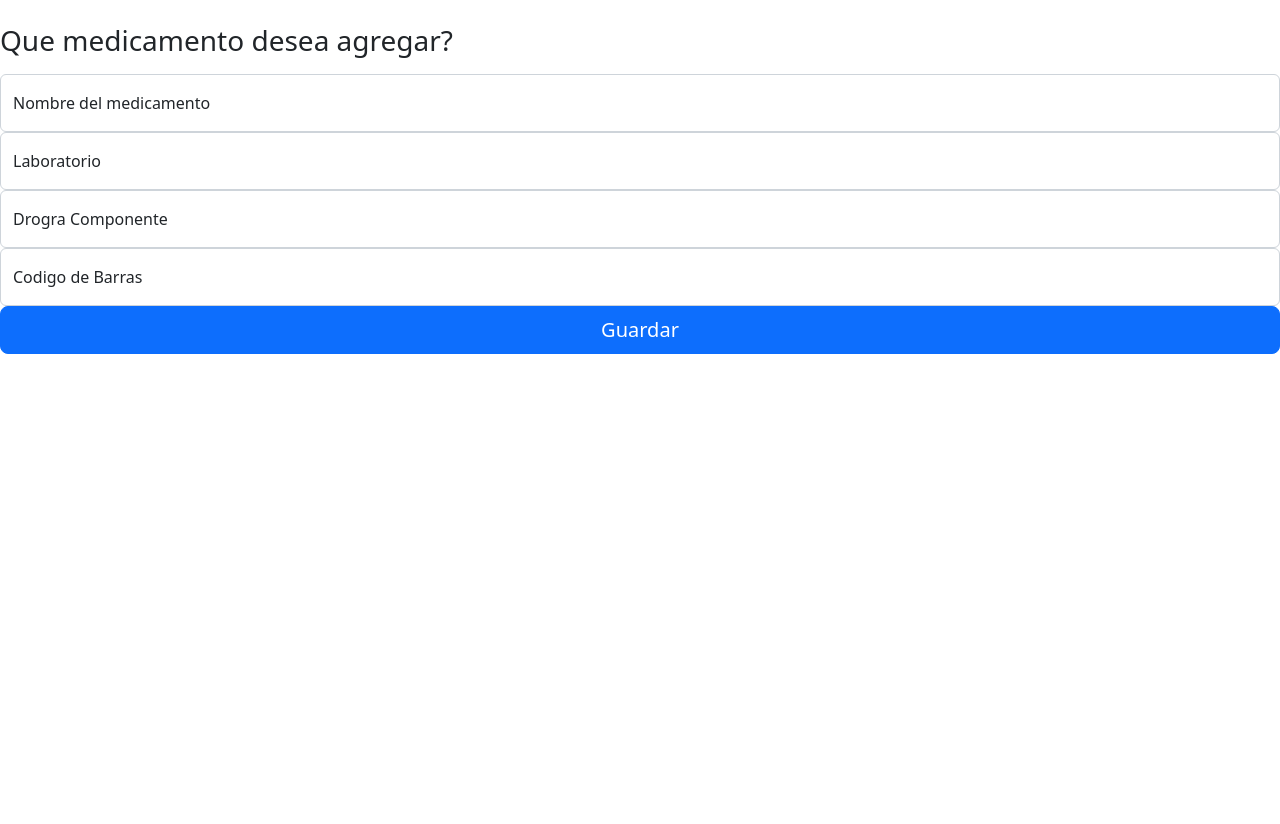
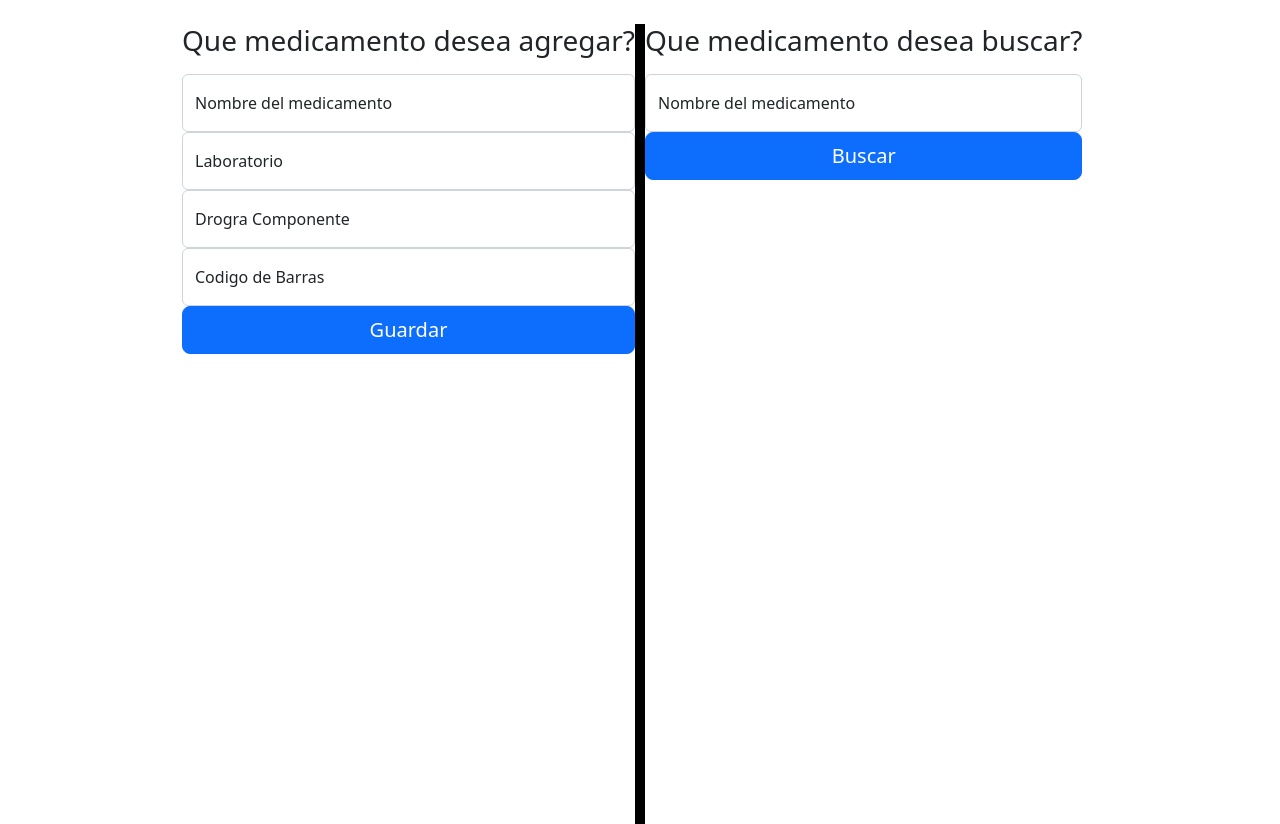
Before and after one commit to nicolas0715/djangoWebProyecto, a Django app: page /medicamentos/ in a window 1280 px wide. Shown: the part 73-897 px from the top of the page. Before the commit the page ends 427 px from the top, so only its background shows below. Run offline with Django 4.2, Linux system fonts and the light colour scheme.

Commit message:
tercer commit, template de medicamentos nueva, otro formato. Parece que arregle el linkeo con los css. Creacion de forms.py, pero parece que no se usa

```diff
--- a/MiPagina/Farmacia/static/css/miestilo.css
+++ b/MiPagina/Farmacia/static/css/miestilo.min.css
@@ -25,3 +25,17 @@
 .buscarMedicamento{
     background-color: green;
 }
+
+.v-line{
+    border-left: thick solid #000;
+    height:100%;
+    left: 50%;
+    position: absolute;
+}
+
+.b-line{
+    border-right: thick solid #000;
+    height:100%;
+    right: 50%;
+    position: absolute;
+}
--- a/MiPagina/Farmacia/template/medicamentos.html
+++ b/MiPagina/Farmacia/template/medicamentos.html
@@ -4,16 +4,19 @@
     <meta charset="UTF-8">
     <meta http-equiv="X-UA-Compatible" content="IE=edge">
     <meta name="viewport" content="width=device-width, initial-scale=1.0">
-    <title>FarmaBarrio | Medicamentos</title>
+    <title>Sucursales</title>
 </head>
+
 {% extends "inicio.html" %}
 
 {% load static %}
 
 {% block header1 %}
 
+
+<link rel="stylesheet" href="{% static 'css/miestilo.min.css'%}">
 <body>
-    <main class="form-signin w-100 m-auto">
+    <div class="b-line">
         <form action="/medicamentos/" method="POST"> {% csrf_token %}
             <h1 class="h3 mb-3 fw-normal">Que medicamento desea agregar? </h1>
             <div class="form-floating">
@@ -25,7 +28,7 @@
                     <label for="floatingPassword">Laboratorio</label>
             </div>
             <div class="form-floating">
-                <input type="text" name= "nombreDrogra"class="form-control" placeholder=" ">
+                <input type="text" name= "nombreDroga"class="form-control" placeholder=" ">
                     <label for="floatingPassword">Drogra Componente</label>
             </div>
             <div class="form-floating">
@@ -34,7 +37,17 @@
             </div>
             <button class="w-100 btn btn-lg btn-primary" type="submit">Guardar</button>
         </form>
-    </main>
+    </div>
+    <div class="v-line">
+        <form action="/medicamentos/" method="GET">
+            <h1 class="h3 mb-3 fw-normal">Que medicamento desea buscar? </h1>
+            <div class="form-floating">
+                <input type="text" name="nombreMedicamento" class="form-control"  placeholder=" " >
+                    <label for="floatingInput">Nombre del medicamento</label>
+            </div>
+            <button class="w-100 btn btn-lg btn-primary" type="submit">Buscar</button>
+        </form>
+    </div>
+    {% endblock %}
 </body>
 </html>
-{% endblock %}
--- a/MiPagina/Farmacia/template/sucursales.html
+++ b/MiPagina/Farmacia/template/sucursales.html
@@ -7,6 +7,6 @@
     <title>Sucursales</title>
 </head>
 <body>
-    Aca iran las sucursales
+    Hola aca van las sucursales
 </body>
 </html>
--- a/MiPagina/Farmacia/urls.py
+++ b/MiPagina/Farmacia/urls.py
@@ -9,4 +9,6 @@ urlpatterns = [
     path('laboratorios/', laboratorios ),
     path('sucursales/', sucursales ),
     path('ofertas/', ofertas ),
+#    path('api_medicamento/', api_medicamento),
+    path('buscar_medicamento/', buscar_medicamento),
 ]
--- a/MiPagina/Farmacia/views.py
+++ b/MiPagina/Farmacia/views.py
@@ -1,5 +1,8 @@
 from django.shortcuts import render
 from Farmacia.models import Medicamento
+from django.http import HttpResponse
+
+#from Farmacia.forms import form_medicamento
 
 # Create your views here.
 
@@ -10,13 +13,41 @@ def medicamentos(request):
     if request.method == "POST":
         medic = Medicamento(
             nombreMarca= request.POST["nombreMedicamento"],
-            drogaComponente= request.POST["nombreDrogra"],
+            drogaComponente= request.POST["nombreDroga"],
             laboratorio= request.POST["nombreLaboratorio"],
             codigoBarra= request.POST["codigoBarra"]
             )
         medic.save()
         return render(request, "inicio.html")
     return render(request, "medicamentos.html")
+
+#def api_medicamento(request):
+#    if request.method == "POST":
+#        formulario = form_medicamento(request.POST)
+#        if formulario.is_valid():
+#            informacion = formulario.cleaned_data
+#            medic = Medicamento(
+#                nombreMarca= informacion["nombreMedicamento"],
+#                drogaComponente= informacion["nombreDroga"],
+#                laboratorio= informacion["nombreLaboratorio"],
+#                codigoBarra= informacion["codigoBarra"]
+#                )
+#            medic.save()
+#            return render(request, "api_medicamento.html")
+#    else:
+#        formulario = form_medicamento()
+#    return render(request, "api_medicamento.html", {"formulario": formulario})
+
+def buscar_medicamento(request):
+    if request.GET["nombreMedicamento"]:
+        nombre= request.GET["nombreMedicamento"]
+        medicamentos= Medicamento.object.filter(
+            nombreMarca__icontains = nombre
+        )
+        return render(request, "medicamentos.html", {"medicamendo": medicamentos})
+    else:
+        respuesta= "No enviaste datos"
+    return HttpResponse(respuesta)
 
 def inicio(request):
     return render(request, "inicio.html")
--- a/MiPagina/MiPagina/settings.py
+++ b/MiPagina/MiPagina/settings.py
@@ -118,6 +118,9 @@ USE_TZ = True
 
 STATIC_URL = "static/"
 
+STATICFILES_DIR = os.path.join(BASE_DIR, "/static/")
+
+
 # Default primary key field type
 # https://docs.djangoproject.com/en/4.1/ref/settings/#default-auto-field
 
--- a/MiPagina/MiPagina/urls.py
+++ b/MiPagina/MiPagina/urls.py
@@ -25,6 +25,7 @@ urlpatterns = [
     path('medicamentos/', medicamentos ),
     path('laboratorios/', laboratorios ),
     path('sucursales/', sucursales ),
-    path("ofertas/", ofertas)
+    path("ofertas/", ofertas),
+#    path("api_medicamento/", api_medicamento),
 
 ]
```
Also changed, not shown: MiPagina/Farmacia/forms.py (added, +8 -0 lines), MiPagina/db.sqlite3.
